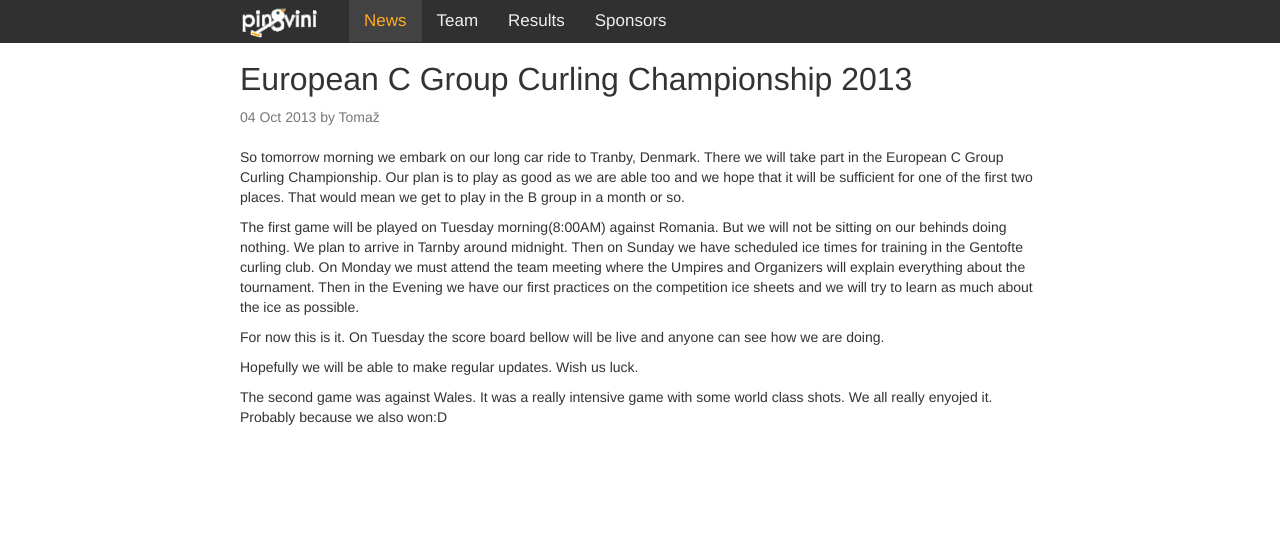
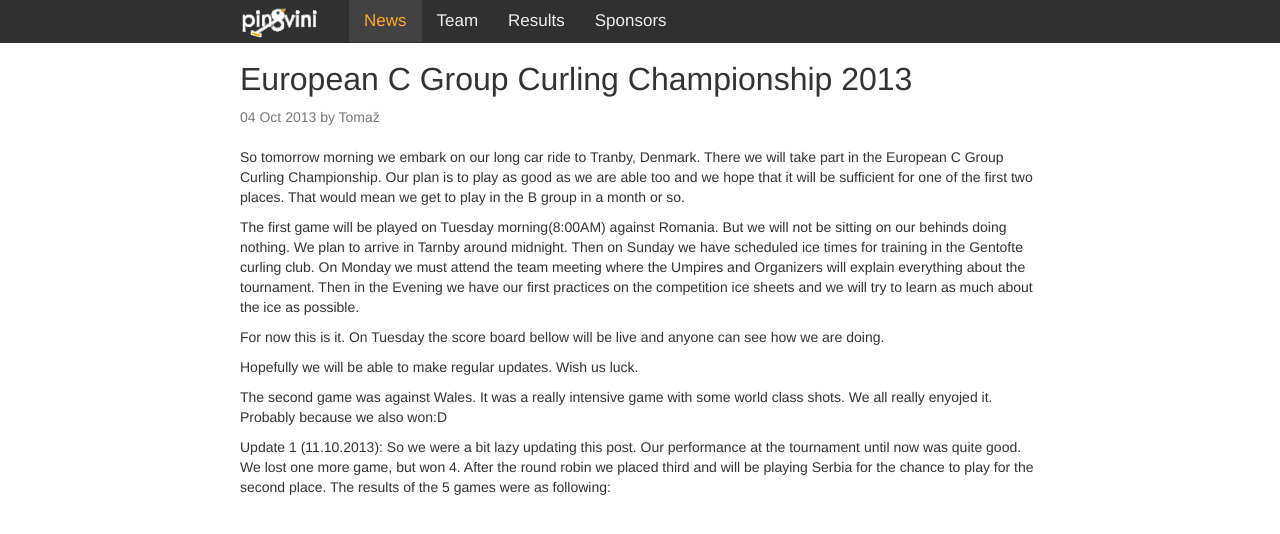
Before and after one commit to pingvini/pingvini.github.io, a Jekyll site: the page built from _posts/2013-10-04-ecc.md, in a window 1280 px wide. Shown: the top 534 px of the page. Built offline with Jekyll 4.4.1, drawn with Linux system fonts in a browser that asks for light colours; Markdown is read by kramdown in place of the engine named in the settings; comment, search, counter and statistics services are not loaded.

Commit message:
post update

```diff
--- a/_posts/2013-10-04-ecc.md
+++ b/_posts/2013-10-04-ecc.md
@@ -18,3 +18,17 @@
 
 The second game was against Wales. It was a really intensive game with some world class shots. We all really enyojed it. Probably because we also won:D
 <div id="liveScore_n30GZVyK"></div>
+
+Update 1 (11.10.2013):
+So we were a bit lazy updating this post. Our performance at the tournament until now was quite good. We lost one more game, but won 4. After the round robin we placed third and will be playing Serbia for the chance to play for the second place.
+The results of the 5 games were as following:
+
+<div id="liveScore_fmqZWaaf"></div>
+
+<div id="liveScore_iimaWQKw"></div>
+
+<div id="liveScore_zT9RCNWQ"></div>
+
+<div id="liveScore_vC2ZmkpL"></div>
+
+<div id="liveScore_TCsqGTpp"></div>
```
